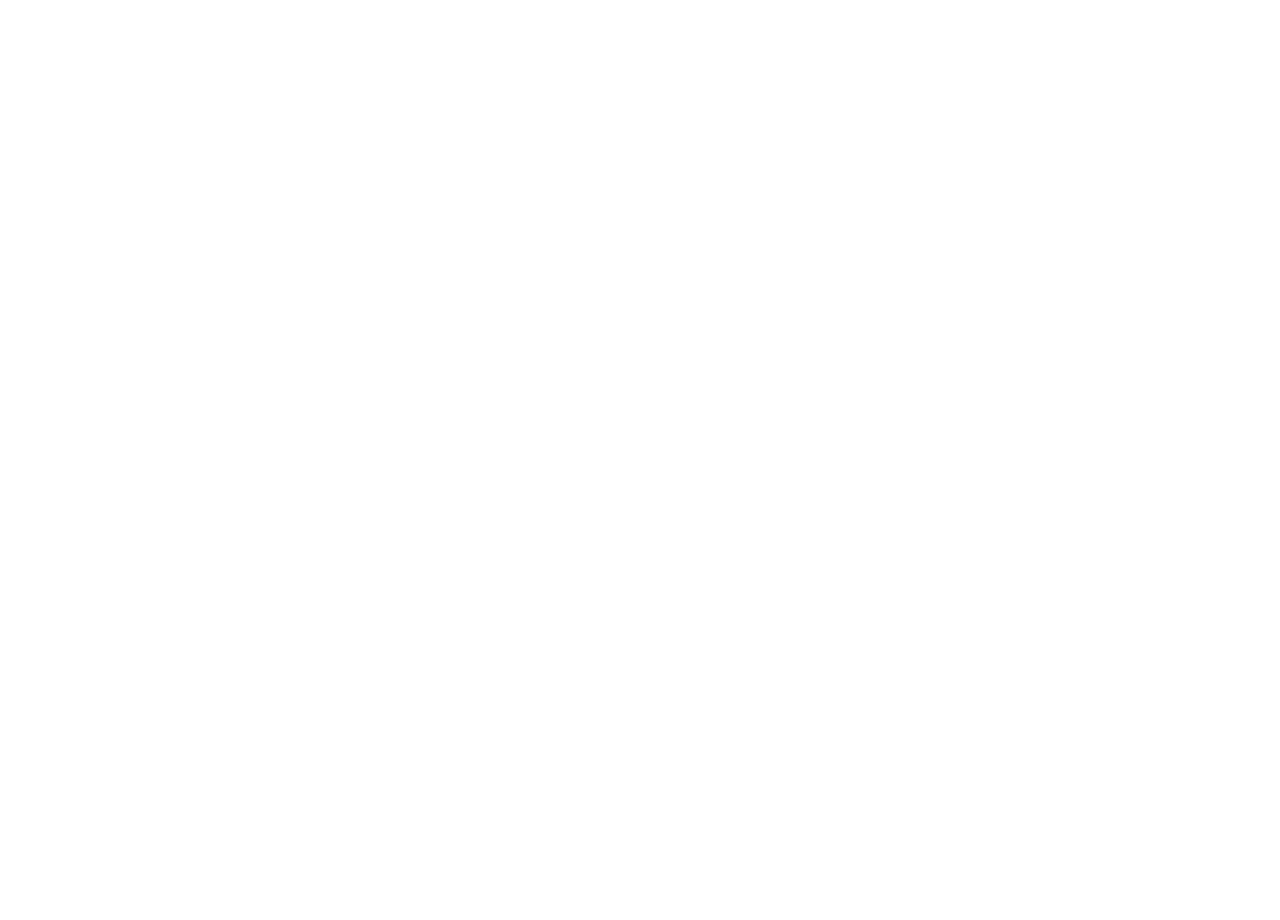
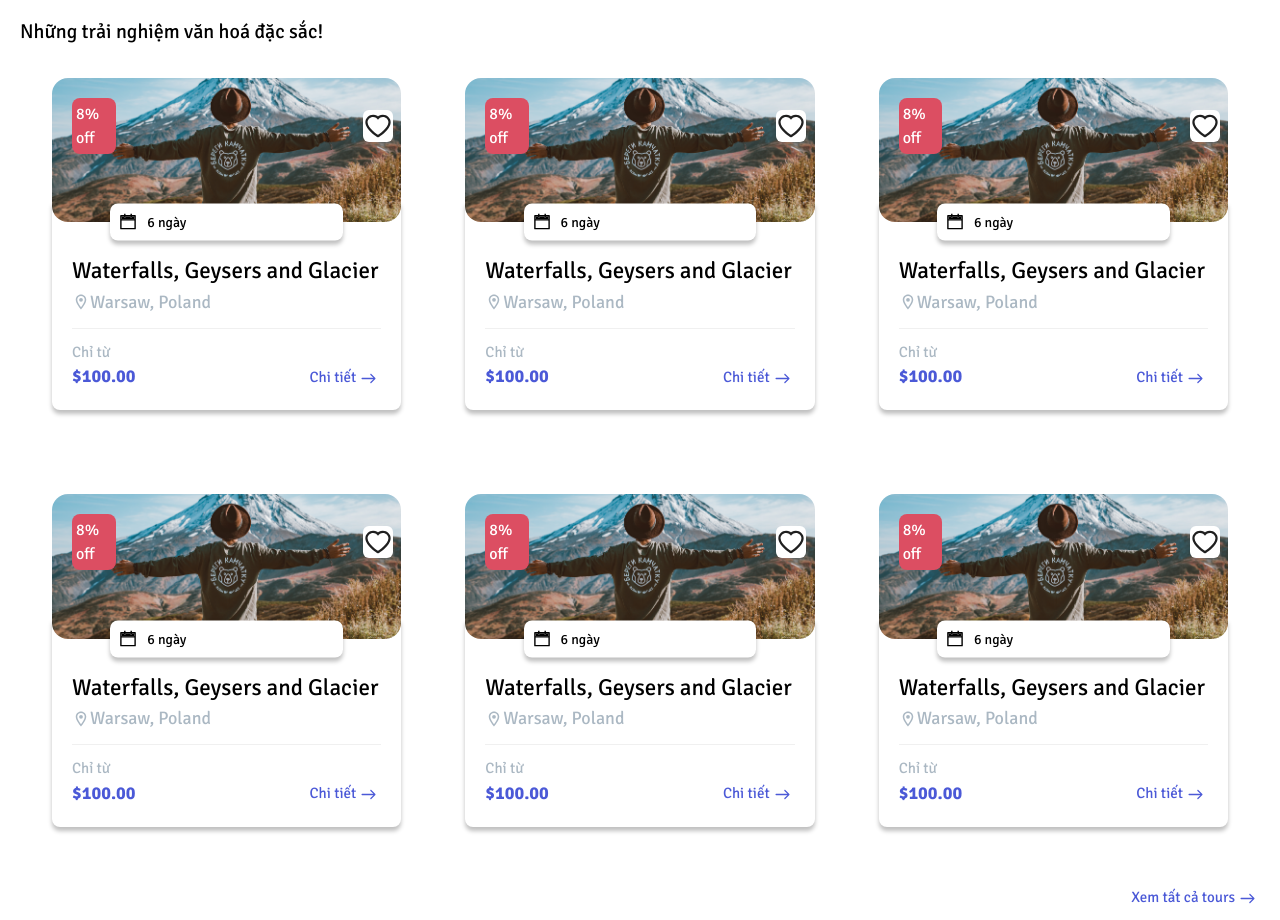
Before and after one commit to Vanhdev/CN-Web-Frontend, a React (Create React App) app: page / in a window 1280 px wide. Before the commit this address had no page. Shown: the part 532-1452 px from the top of the page. Before the commit the page ends 800 px from the top, so only its background shows below. Built offline with nearby package versions, Linux system fonts and the light colour scheme.

Commit message:
Add tourBox component

```diff
--- a/src/pages/AllTours/components/NavBar/index.js
+++ b/src/pages/AllTours/components/NavBar/index.js
@@ -1,6 +1,9 @@
 import { Button, Col, Row } from "antd";
 import React from "react";
 import { MdTempleBuddhist } from "react-icons/md";
+import { IoFastFoodSharp } from "react-icons/io5";
+import { GiPlantsAndAnimals } from "react-icons/gi";
+import { IoMdCompass } from "react-icons/io";
 import "../../../../assets/fonts.css";
 
 const NavBar = (props) => {
@@ -11,8 +14,8 @@
       <Col span={6} className="flex justify-center border-solid">
         <Button type="link" className="text-black bg-white h-10 rounded-none rounded-t-xl">
           <Row className="flex items-center justify-center text-xl" style={{fontFamily: "Dosis", fontWeight: "bold"}}>
-            <MdTempleBuddhist size={20} color={"black"} />
-            VAN HOA
+            <MdTempleBuddhist size={20} color={"black"} className="mr-1" />
+            VĂN HOÁ
           </Row>
         </Button>
       </Col>
@@ -20,8 +23,8 @@
       <Col span={6} className="flex justify-center border-solid">
         <Button type="link" className="text-white bg-none h-10 rounded-none rounded-t-xl">
           <Row className="flex items-center justify-center text-xl" style={{fontFamily: "Dosis", fontWeight: "bold"}}>
-            <MdTempleBuddhist size={20} color={"white"} />
-            VAN HOA
+            <IoFastFoodSharp size={20} color={"white"} className="mr-1" />
+            ẨM THỰC
           </Row>
         </Button>
       </Col>
@@ -29,8 +32,8 @@
       <Col span={6} className="flex justify-center border-solid">
         <Button type="link" className="text-white bg-none h-10 rounded-none rounded-t-xl">
           <Row className="flex items-center justify-center text-xl" style={{fontFamily: "Dosis", fontWeight: "bold"}}>
-            <MdTempleBuddhist size={20} color={"white"} />
-            VAN HOA
+            <GiPlantsAndAnimals size={20} color={"white"} className="mr-1" />
+            THIÊN NHIÊN
           </Row>
         </Button>
       </Col>
@@ -38,8 +41,8 @@
       <Col span={6} className="flex justify-center border-solid">
         <Button type="link" className="text-white bg-none h-10 rounded-none rounded-t-xl">
           <Row className="flex items-center justify-center text-xl" style={{fontFamily: "Dosis", fontWeight: "bold"}}>
-            <MdTempleBuddhist size={20} color={"white"} />
-            VAN HOA
+            <IoMdCompass size={20} color={"white"} className="mr-1" />
+            KHÁM PHÁ
           </Row>
         </Button>
       </Col>
--- /dev/null
+++ b/src/pages/AllTours/components/TourBox/index.js
@@ -0,0 +1,76 @@
+import React from "react";
+import bg from "../../../../assets/images/alltour-bg.png"
+import { Image, Row, Col, Button, Divider } from "antd";
+import "../../../../assets/fonts.css";
+import { AiOutlineHeart, AiTwotoneCalendar } from "react-icons/ai";
+import { MdOutlineLocationOn } from "react-icons/md";
+import { IoIosArrowRoundForward } from "react-icons/io";
+
+const TourBox = () => {
+  return <>
+    <Col span={8} className="p-8">
+      <Row className="w-full relative flex justify-center">
+        <Image src={bg} width={"100%"} className="rounded-2xl" preview={false} />
+        <Row className="w-full bg-none absolute top-0 left-0 right-0 m-5 flex items-center">
+          <Col
+            span={3}
+            className="text-white text-base flex items-center justify-center rounded-lg p-1"
+            style={{fontFamily: "Signika", backgroundColor: "#DC4E62"}}
+          >
+            8% off
+          </Col>
+          <Col offset={17}>
+            <Button className="border-none hover:border-none flex items-center p-0">
+              <AiOutlineHeart size={30} />
+            </Button>
+          </Col>
+        </Row>
+        <Col
+          span={16}
+          offset={4}
+          className="bg-white absolute bottom-0 left-0 right-0 rounded-lg translate-y-1/2 p-2"
+          style={{boxShadow: "0px 4px 4px rgba(0, 0, 0, 0.25)"}}
+        >
+          <Row>
+            <Col>
+              <AiTwotoneCalendar size={20} />
+            </Col>
+            <Col offset={1} style={{fontFamily: "Signika"}}>
+              6 ngày
+            </Col>
+          </Row>
+        </Col>
+      </Row>
+      <Row className="pt-8 -translate-y-5 rounded-b-lg" style={{boxShadow: "0px 4px 4px rgba(0, 0, 0, 0.25)"}}>
+        <Row className="p-5">
+          <Col span={24} style={{fontFamily: "Signika", fontSize: 23}}>Waterfalls, Geysers and Glacier</Col>
+          <Row className="w-full">
+            <Col className="flex items-center"><MdOutlineLocationOn color="#ABB8C3" size={18} /></Col>
+            <Col style={{fontFamily: "Signika", fontSize: 18, color: "#ABB8C3"}}>Warsaw, Poland</Col>
+          </Row>
+          <Divider className="my-3 w-full" color={"#ABB8C3"} />
+          <Row className="w-full flex justify-between">
+            <Col>
+              <Row className="w-full" style={{fontFamily: "Signika", fontSize: 15, color: "#ABB8C3"}}>Chỉ từ</Row>
+              <Row className="w-full" style={{fontFamily: "Signika", fontSize: 18, color: "#4B59D7", fontWeight: "bold"}}>$100.00</Row>
+            </Col>
+            <Col className="flex items-end">
+              <Button type="link" className="border-none p-0 translate-y-1">
+                <Row>
+                  <Col style={{fontFamily: "Signika", fontSize: 15, color: "#4B59D7"}}>Chi tiết</Col>
+                  <Col className="flex items-center">
+                    <IoIosArrowRoundForward size={25} color={"#4B59D7"} />
+                  </Col>
+                </Row>
+              </Button>
+            </Col>
+          </Row>
+        </Row>
+      </Row>
+    </Col>
+  </>
+}
+
+export default TourBox;
+
+// TODO: tourInfoBox component
--- a/src/pages/AllTours/index.js
+++ b/src/pages/AllTours/index.js
@@ -2,28 +2,55 @@
 import NavBar from "./components/NavBar";
 import TopBar from "./components/TopBar";
 import bg from "../../assets/images/alltour-bg.png"
-import { Image, Row, Col } from "antd";
+import { Image, Row, Col, Button } from "antd";
 import "../../assets/fonts.css";
+import TourBox from "./components/TourBox";
+import { IoIosArrowRoundForward } from "react-icons/io";
 
-const AllToursPage = () => {
+const HomePage = () => {
   return <>
     <Row className="w-full relative">
       <Image src={bg} width={"100%"} preview={false} />
       <TopBar className="absolute top-0 left-0 right-0" />
       <NavBar className="absolute bottom-0 left-0 right-0" />
     </Row>
-    <Row className="w-full m-5">
+    <Row className="w-full p-5">
       <Col span={24} className="text-xl" style={{fontFamily: "Signika"}}>Những trải nghiệm văn hoá đặc sắc!</Col>
+      <Row className="w-full">
+        <TourBox />
+        <TourBox />
+        <TourBox />
+      </Row>
+      <Row className="w-full">
+        <TourBox />
+        <TourBox />
+        <TourBox />
+      </Row>
+      <Col span={24} className="flex justify-end">
+        <Button type="link" className="border-none p-0 translate-y-1">
+          <Row>
+            <Col style={{fontFamily: "Signika", fontSize: 15, color: "#4B59D7"}}>Xem tất cả tours</Col>
+            <Col className="flex items-center">
+              <IoIosArrowRoundForward size={25} color={"#4B59D7"} />
+            </Col>
+          </Row>
+        </Button>
+      </Col>
     </Row>
-    <Row className="w-full m-5">
+    <Row className="w-full p-5">
       <Col span={24} className="text-xl" style={{fontFamily: "Signika"}}>Điểm đến mới cập nhật!</Col>
+      <Row className="w-full">
+        <TourBox />
+        <TourBox />
+        <TourBox />
+      </Row>
     </Row>
-    <Row className="w-full m-5">
+    <Row className="w-full p-5">
       <Col span={24} className="text-xl" style={{fontFamily: "Signika"}}>Perfect Destination!</Col>
     </Row>
   </>
 }
 
-export default AllToursPage;
+export default HomePage;
 
 // TODO: tourInfoBox component
--- a/src/routes/AppRoutes/index.js
+++ b/src/routes/AppRoutes/index.js
@@ -6,14 +6,14 @@
 import MainAdminPage from "../../components/MainAdminPage";
 import LoginPage from "../../pages/Login";
 import RegisterPage from "../../pages/Register";
-import AllToursPage from "../../pages/AllTours";
+import HomePage from "../../pages/AllTours";
 
 function AppRoutes() {
     return(
         <Routes>
             <Route path="/login" element={<LoginPage />}></Route>
             <Route path="/register" element={<RegisterPage />}></Route>
-            <Route path="/all-tours" element={<AllToursPage />}></Route>
+            <Route path="/" element={<HomePage />}></Route>
             <Route path="/personal-info/*" element={<Personal/>}></Route>
             <Route path="/detail-tour/:id" element={<DetailTour/>}></Route>
             <Route path="/ask-something" element={<AskSomething/>}></Route>
```
